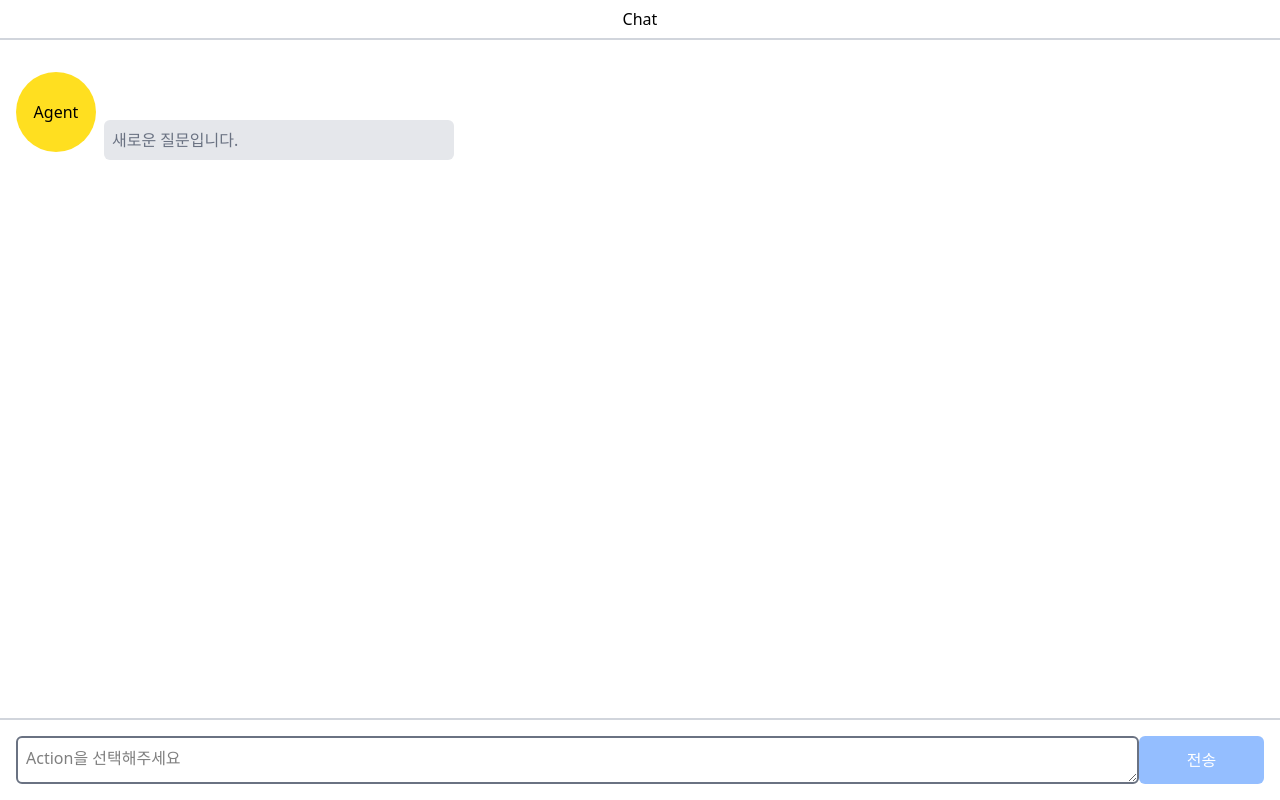
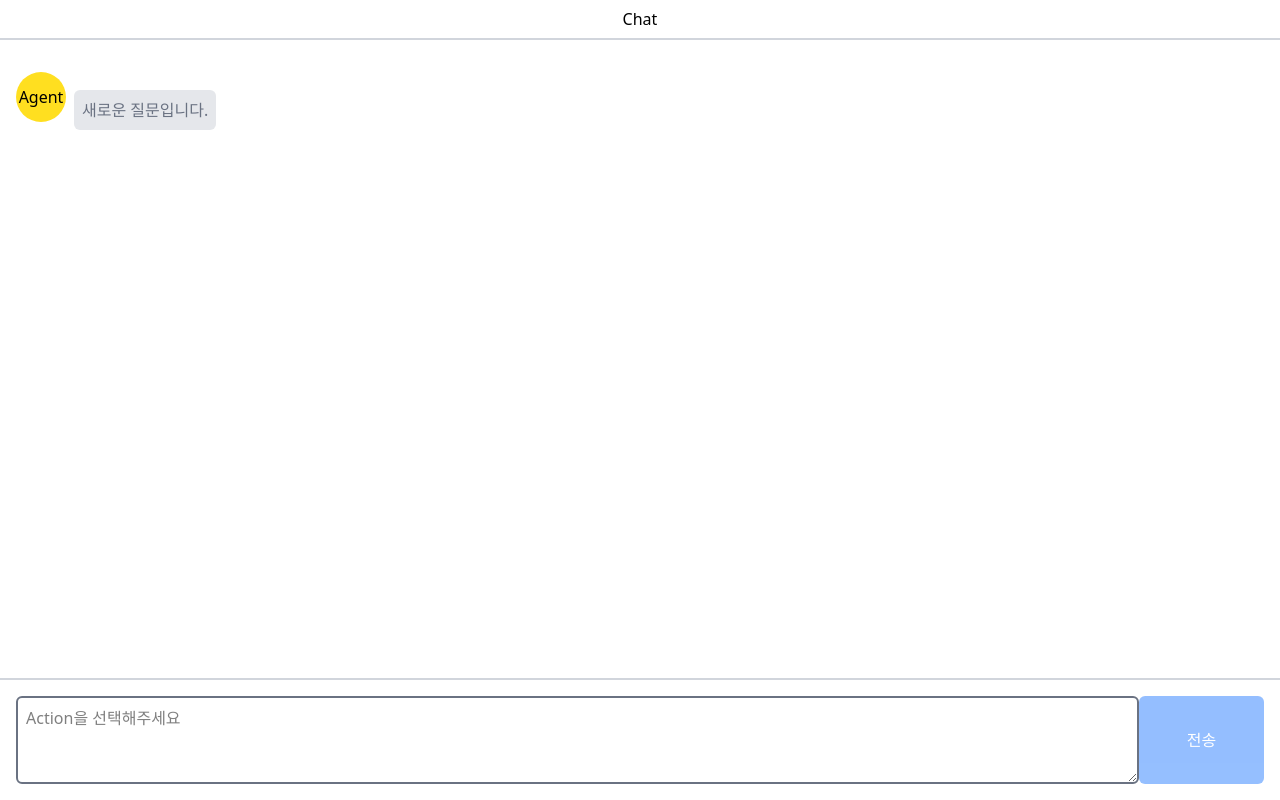
Before and after one commit to jparkk0517/NLP-team-project, a React (Vite) app in the folder frontend/: page / in a window 1280 px wide. Built offline with nearby package versions, Linux system fonts and the light colour scheme.

Commit message:
feat: 채팅 UI 개선 및 컴포넌트 크기 조정

```diff
--- a/frontend/src/entity/chat/ui/Message.tsx
+++ b/frontend/src/entity/chat/ui/Message.tsx
@@ -7,7 +7,7 @@ const UserIcon = () => {
   return (
     <div className=''>
       <span
-        className={`text-black rounded-full p-2 w-20 h-20 flex items-center justify-center m-2 bg-green-300`}>
+        className={`text-black rounded-full p-2 w-[50px] h-[50px] flex items-center justify-center m-2 bg-green-300`}>
         User
       </span>
     </div>
@@ -18,7 +18,7 @@ const AgentIcon = () => {
   return (
     <div className=''>
       <span
-        className={`text-black rounded-full p-2 w-20 h-20 flex items-center justify-center m-2 bg-yellow-300`}>
+        className={`text-black rounded-full p-2 w-[50px] h-[50px] flex items-center justify-center m-2 bg-yellow-300`}>
         Agent
       </span>
     </div>
@@ -35,9 +35,9 @@ const Content = ({
   bottomContent?: React.ReactNode;
 }) => {
   return (
-    <div className='flex flex-col justify-end'>
+    <div className='flex flex-col justify-end  max-w-[70%] '>
       <div
-        className={`p-2 text-gray-500 rounded-md bg-gray-200 p-2 max-w-[70%] max-h-[300px] min-w-[350px] overflow-scroll ${
+        className={`p-2 text-gray-500 rounded-md bg-gray-200 p-2max-h-[300px] overflow-scroll ${
           textAlign === 'right' ? 'flex-row-reverse' : ''
         }`}>
         {content}
@@ -92,19 +92,19 @@ const Message = ({
                 isLastMessageAnswer ? (
                   <div className='flex flex-row p-2'>
                     <Button
-                      className='mr-2 min-w-[100px]'
+                      className='mr-2 '
                       isLoading={isFollowUpQuestionPending}
                       onClick={() => handleAction('followUpQuestion')}>
                       꼬리질문
                     </Button>
                     <Button
-                      className='mr-2 min-w-[100px]'
+                      className='mr-2 '
                       isLoading={isBestAnswerPending}
                       onClick={() => handleAction('bestAnswer')}>
                       모범답변
                     </Button>
                     <Button
-                      className='mr-2 min-w-[100px]'
+                      className='mr-2 '
                       isLoading={isNextQuestionPending}
                       onClick={() => handleAction('nextQuestion')}>
                       다음질문
--- a/frontend/src/feature/chat/ui/ChatBody.tsx
+++ b/frontend/src/feature/chat/ui/ChatBody.tsx
@@ -37,7 +37,7 @@ const ChatBody = () => {
     }
   }, [data, firstQuestionDebounce, isFetching]);
   return (
-    <div className='flex flex-col h-[85%] border-b-2 border-gray-300 overflow-scroll'>
+    <div className='flex flex-col h-[80%] border-b-2 border-gray-300 overflow-scroll'>
       {messages}
       <div ref={chatEndRef} />
     </div>
--- a/frontend/src/feature/chat/ui/ChatInput.tsx
+++ b/frontend/src/feature/chat/ui/ChatInput.tsx
@@ -26,7 +26,7 @@ const ChatInput = () => {
   );
   const { inputable } = useFrontStore();
   return (
-    <form className='h-[10%] p-4 flex flex-row' onSubmit={handleSubmit}>
+    <form className='h-[15%] p-4 flex flex-row' onSubmit={handleSubmit}>
       <TextArea
         placeholder={inputable ? 'Action을 선택해주세요' : '메시지 입력'}
         value={message}
--- a/frontend/src/page/ChatPage.tsx
+++ b/frontend/src/page/ChatPage.tsx
@@ -4,7 +4,7 @@ import ChatInput from '../feature/chat/ui/ChatInput';
 
 const ChatPage = () => {
   return (
-    <div className='flex flex-col h-screen w-screen min-w-[450px] min-h-[600px] overflow-scroll'>
+    <div className='flex flex-col h-screen w-screen overflow-scroll'>
       <ChatHeader />
       <ChatBody />
       <ChatInput />
```
